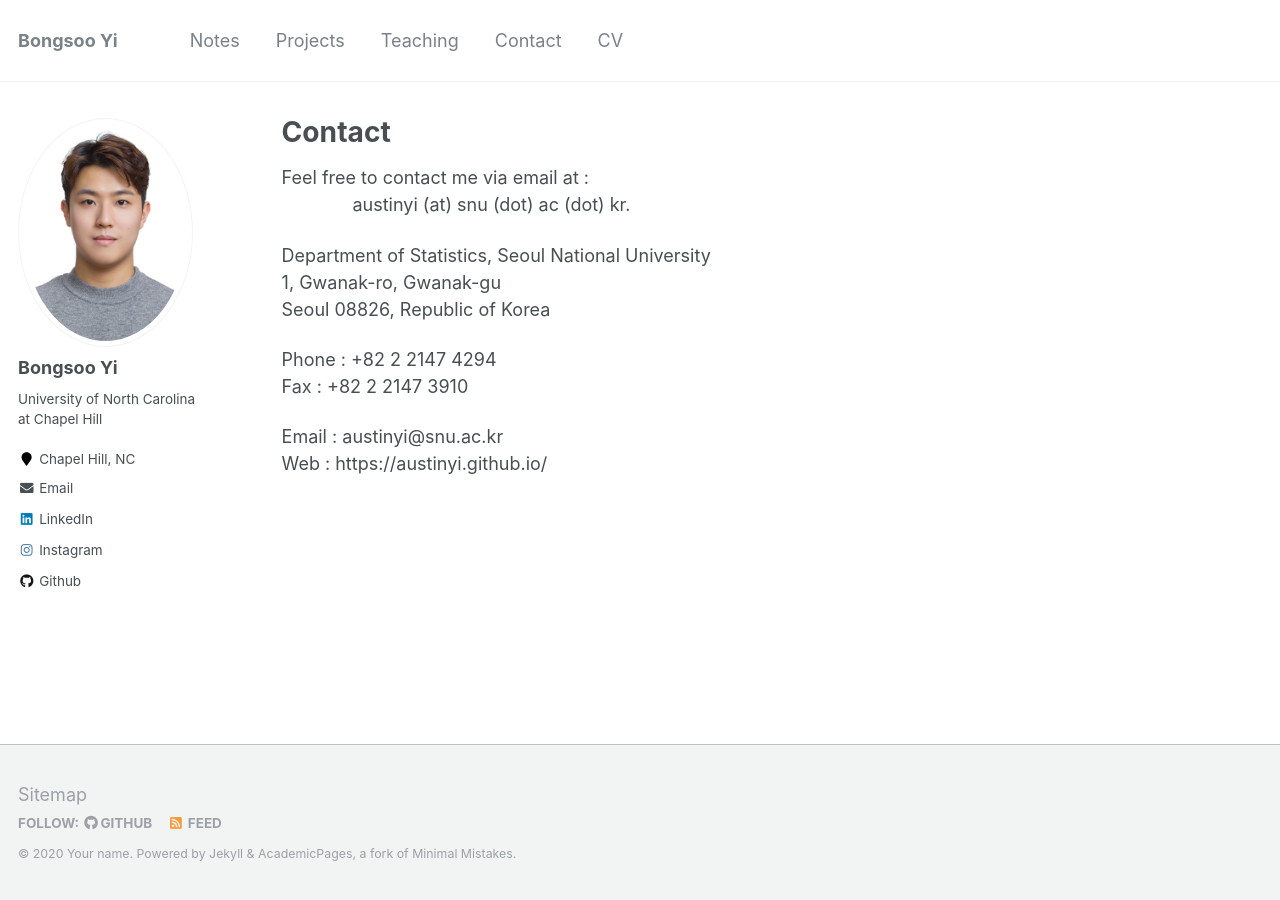
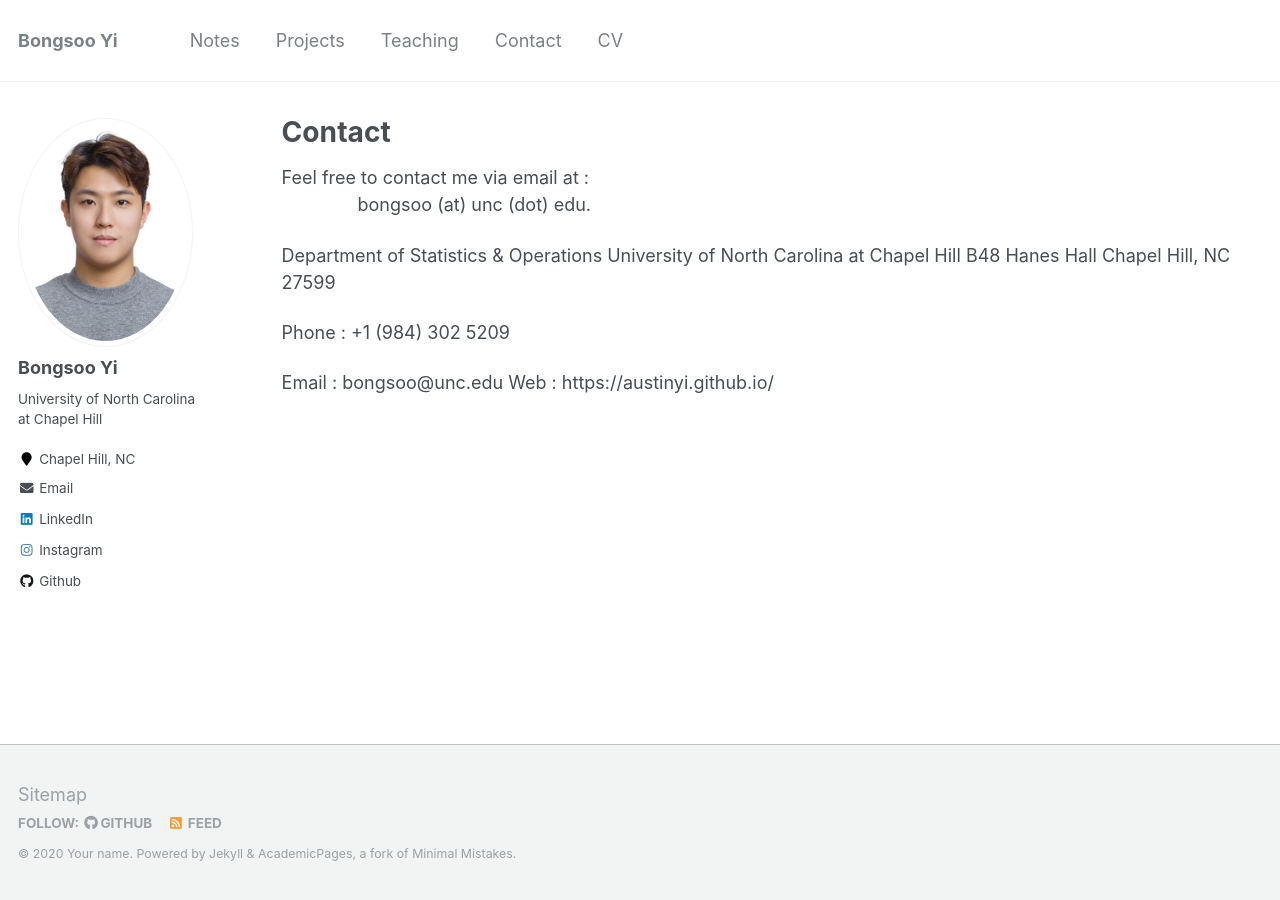
Before and after one commit to austinyi/austinyi.github.io, a Jekyll site: the page built from _pages/contact.md, in a window 1280 px wide. Built offline with Jekyll 4.4.1, drawn with Linux system fonts in a browser that asks for light colours.

Commit message:
Update contact.md

```diff
--- a/_pages/contact.md
+++ b/_pages/contact.md
@@ -8,14 +8,15 @@ redirect_from:
 ---
 
 Feel free to contact me via email at :
-&nbsp;&nbsp;&nbsp;&nbsp;&nbsp;&nbsp;&nbsp;&nbsp;&nbsp;&nbsp;&nbsp;&nbsp;&nbsp;&nbsp;austinyi (at) snu (dot) ac (dot) kr.
+&nbsp;&nbsp;&nbsp;&nbsp;&nbsp;&nbsp;&nbsp;&nbsp;&nbsp;&nbsp;&nbsp;&nbsp;&nbsp;&nbsp; bongsoo (at) unc (dot) edu.
 
-Department of Statistics, Seoul National University
-1, Gwanak-ro, Gwanak-gu
-Seoul 08826, Republic of Korea
+Department of Statistics & Operations
+University of North Carolina at Chapel Hill
+B48 Hanes Hall
+Chapel Hill, NC 27599
 
-Phone : +82 2 2147 4294
-Fax : +82 2 2147 3910
 
-Email : austinyi@snu.ac.kr
+Phone : +1 (984) 302 5209
+
+Email : bongsoo@unc.edu
 Web : https://austinyi.github.io/
```
